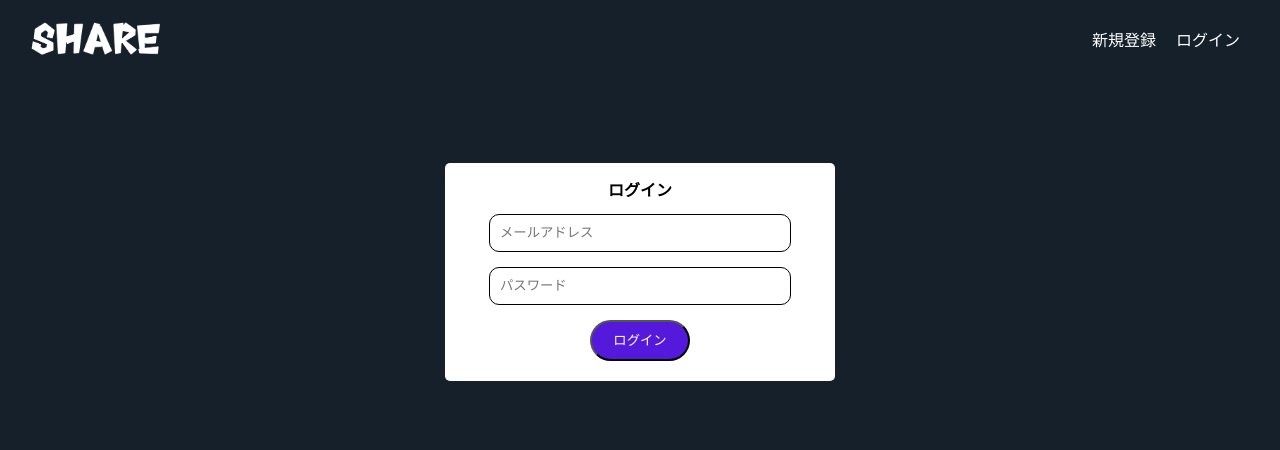
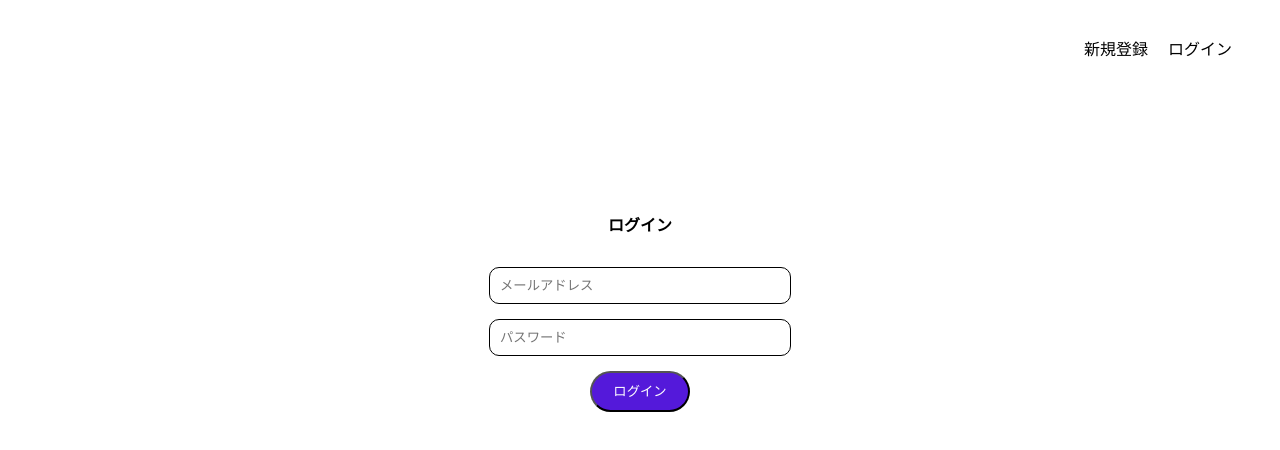
Before and after one commit to PDCA-English/share-webprac, a Vue app: page / in a window 1280 px wide. Shown: the top 450 px of the page. Built offline with nearby package versions, Linux system fonts and the light colour scheme.

Commit message:
changing to new

```diff
--- a/src/App.vue
+++ b/src/App.vue
@@ -5,106 +5,4 @@
 </template>
 
 <style>
-html, body, div, span, object, iframe,
-h1, h2, h3, h4, h5, h6, p, blockquote, pre,
-abbr, address, cite, code,
-del, dfn, em, img, ins, kbd, q, samp,
-small, strong, sub, sup, var,
-b, i,
-dl, dt, dd, ol, ul, li,
-fieldset, form, label, legend,
-table, caption, tbody, tfoot, thead, tr, th, td,
-article, aside, canvas, details, figcaption, figure,
-footer, header, hgroup, menu, nav, section, summary,
-time, mark, audio, video {
-    margin:0;
-    padding:0;
-    border:0;
-    outline:0;
-    font-size:100%;
-    vertical-align:baseline;
-    background:transparent;
-}
-
-body {
-    line-height:1;
-}
-
-article,aside,details,figcaption,figure,
-footer,header,hgroup,menu,nav,section {
-    display:block;
-}
-
-nav ul {
-    list-style:none;
-}
-
-blockquote, q {
-    quotes:none;
-}
-
-blockquote:before, blockquote:after,
-q:before, q:after {
-    content:'';
-    content:none;
-}
-
-a {
-    margin:0;
-    padding:0;
-    font-size:100%;
-    vertical-align:baseline;
-    background:transparent;
-}
-
-/* change colours to suit your needs */
-ins {
-    background-color:#ff9;
-    color:#000;
-    text-decoration:none;
-}
-
-/* change colours to suit your needs */
-mark {
-    background-color:#ff9;
-    color:#000;
-    font-style:italic;
-    font-weight:bold;
-}
-
-del {
-    text-decoration: line-through;
-}
-
-abbr[title], dfn[title] {
-    border-bottom:1px dotted;
-    cursor:help;
-}
-
-table {
-    border-collapse:collapse;
-    border-spacing:0;
-}
-
-/* change border colour to suit your needs */
-hr {
-    display:block;
-    height:1px;
-    border:0;
-    border-top:1px solid #cccccc;
-    margin:1em 0;
-    padding:0;
-}
-
-input, select {
-    vertical-align:middle;
-}
-
-html {
-  background-color: #15202b;
-}
-* {
-  color: white;
-  font-family: "Noto Sans JP";
-}
 </style>
```
